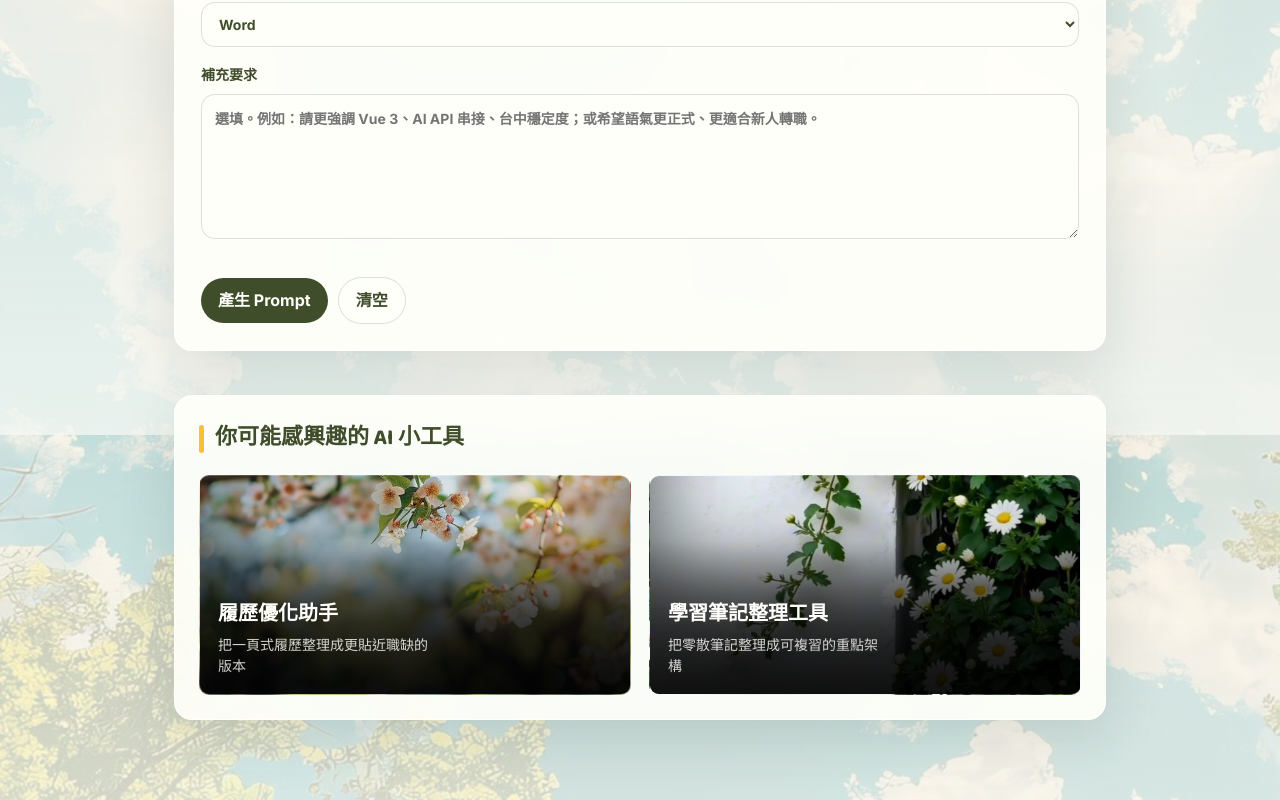
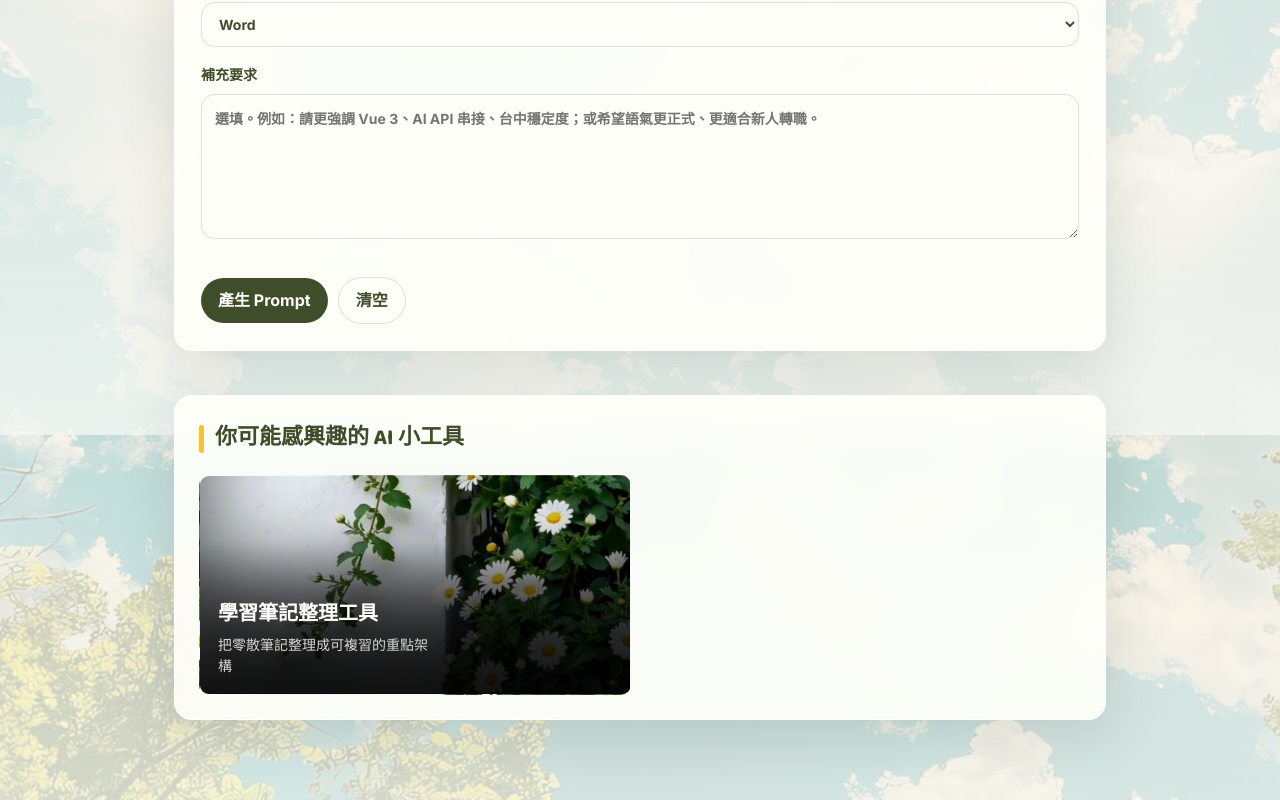
Before and after one commit to ccc94633-star/flowsmith, a Vue app: page /#/resume-helper in a window 1280 px wide. Shown: the part 1165-1965 px from the top of the page. Built offline with nearby package versions, Linux system fonts and the light colour scheme.

Commit message:
更新組件:[RelatedTools.vue](src/components/RelatedTools.vue

```diff
--- a/src/components/RelatedTools.vue
+++ b/src/components/RelatedTools.vue
@@ -1,14 +1,24 @@
 <script setup>
-import { onMounted, onUnmounted, ref } from 'vue'
+import { computed, onMounted, onUnmounted, ref, watch } from 'vue'
+import { useRoute } from 'vue-router'
 import SlideNav from './SlideNav.vue'
 
 const relatedCards = [
-  { title: '履歷優化助手',   desc: '把一頁式履歷整理成更貼近職缺的版本',   href: '#/resume-helper', cls: 'resume-card' },
-  { title: '學習筆記整理工具', desc: '把零散筆記整理成可複習的重點架構', href: '#/study-notes',  cls: 'notes-card'  },
+  { title: '履歷優化助手', desc: '把一頁式履歷整理成更貼近職缺的版本', href: '#/resume-helper', path: '/resume-helper', cls: 'resume-card' },
+  { title: '學習筆記整理工具', desc: '把零散筆記整理成可複習的重點架構', href: '#/study-notes', path: '/study-notes', cls: 'notes-card' },
 ]
 
+const route = useRoute()
 const isMobile = ref(false)
 const currentCard = ref(0)
+const visibleCards = computed(() => relatedCards.filter((card) => card.path !== route.path))
+
+watch(
+  () => route.path,
+  () => {
+    currentCard.value = 0
+  },
+)
 
 function checkMobile() {
   isMobile.value = window.innerWidth <= 680
@@ -32,7 +42,7 @@ function onTouchStart(e) {
 function onTouchEnd(e) {
   const dx = e.changedTouches[0].clientX - touchStartX
   if (Math.abs(dx) < 40) return
-  if (dx < 0 && currentCard.value < relatedCards.length - 1) currentCard.value++
+  if (dx < 0 && currentCard.value < visibleCards.value.length - 1) currentCard.value++
   else if (dx > 0 && currentCard.value > 0) currentCard.value--
 }
 </script>
@@ -46,7 +56,7 @@ function onTouchEnd(e) {
       @touchend.passive="onTouchEnd"
     >
       <a
-        v-for="(card, i) in relatedCards"
+        v-for="(card, i) in visibleCards"
         :key="card.href"
         class="related-card"
         :class="card.cls"
@@ -59,10 +69,10 @@ function onTouchEnd(e) {
         </div>
       </a>
     </div>
-    <div v-if="isMobile && relatedCards.length > 1" class="carousel-nav-wrap">
+    <div v-if="isMobile && visibleCards.length > 1" class="carousel-nav-wrap">
       <SlideNav
         :current="currentCard"
-        :total="relatedCards.length"
+        :total="visibleCards.length"
         @prev="currentCard--"
         @next="currentCard++"
       />
```
